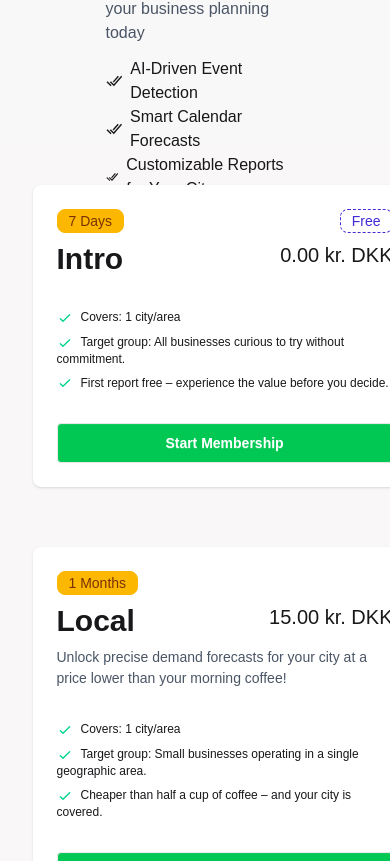
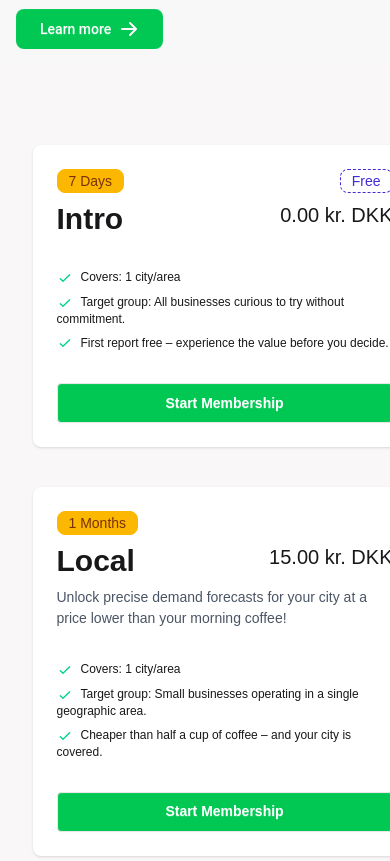
Before and after one commit to elevatorIbhome/elevator-frontend, a React (Vite) app: page / in a window 390 px wide. Shown: the part 803-1664 px from the top of the page. Built offline with nearby package versions, Linux system fonts and the light colour scheme.

Commit message:
Banner Responsive

```diff
--- a/src/Components/SubscriptionCard/Card.jsx
+++ b/src/Components/SubscriptionCard/Card.jsx
@@ -86,7 +86,7 @@ const pricingData = [
 const Card = () => {
     return (
         <div>
-            <div className='w-10/12 mx-auto grid md:grid-cols-2 gap-y-5'>
+            <div className='w-10/12 mx-auto grid md:grid-cols-2 md:gap-y-5 mt-20'>
                 {
                     pricingData.map((pricing, index) => <div key={index} className="card w-96 bg-base-100 shadow-sm hover:shadow-2xl mb-10">
                         <div className="card-body  ">
--- a/src/Pages/Home/Banner.jsx
+++ b/src/Pages/Home/Banner.jsx
@@ -17,7 +17,7 @@ const Banner = () => {
                             className="w-80 h-72 md:ml-20"
                         />
                     </div>
-                    <div className='w-[50%]'>
+                    <div className='md:w-[50%]'>
                         <h1 className="text-2xl font-bold">Plan Smart, Profit Big – AI-Powered Demand Forecasts!</h1>
                         <p className="pt-6 pb-3 text-gray-600">
                             Our subscription-based solution analyzes local events like concerts and conferences to predict demand peaks.Affordable, accurate, and professional – transform your business planning today
```
